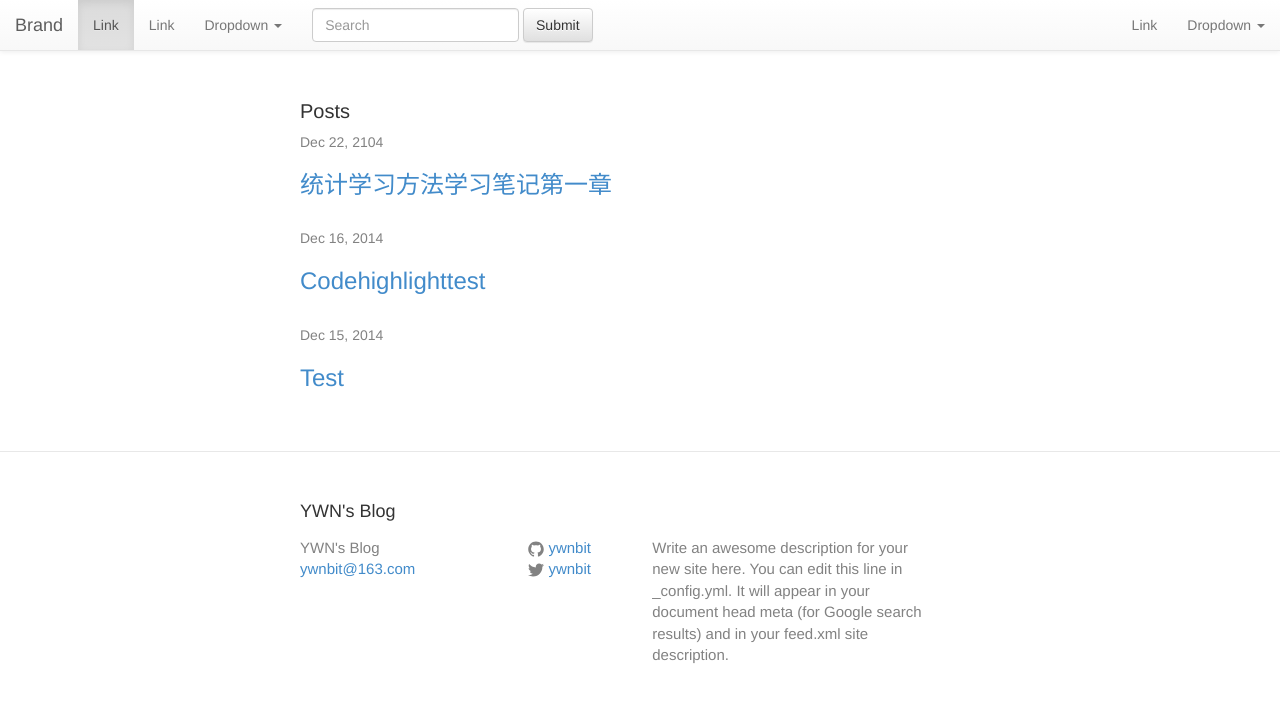
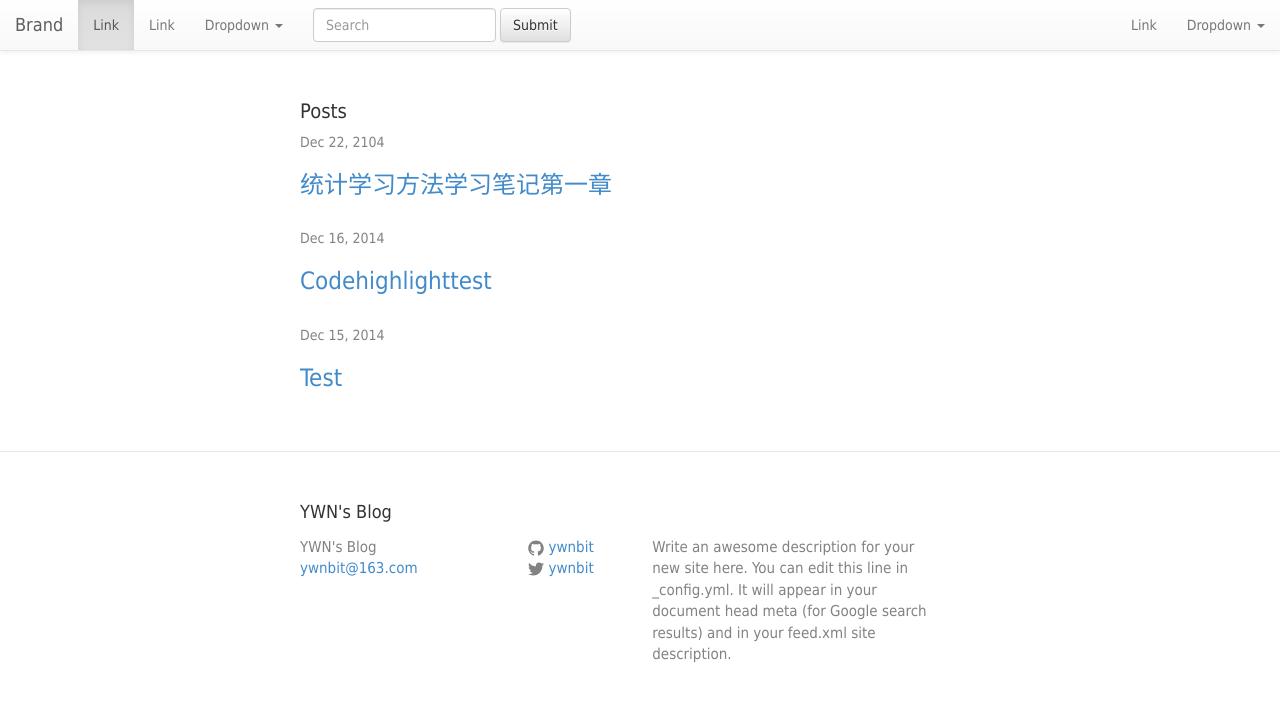
Before and after one commit to ywnbit/ywnbit.github.com, a Jekyll site: the page built from index.html, in a window 1280 px wide. Shown: the top 702 px of the page. Built offline with Jekyll 4.4.1, drawn with Linux system fonts in a browser that asks for light colours.

Commit message:
change fonts

```diff
--- a/css/custom.css
+++ b/css/custom.css
@@ -1 +1,2 @@
 body { padding-top: 50px; }
+body,button, input, select, textarea,h1 ,h2, h3, h4, h5, h6 { font-family: Microsoft YaHei,'宋体' , Tahoma, Helvetica, Arial, "\5b8b\4f53", sans-serif;}
```
